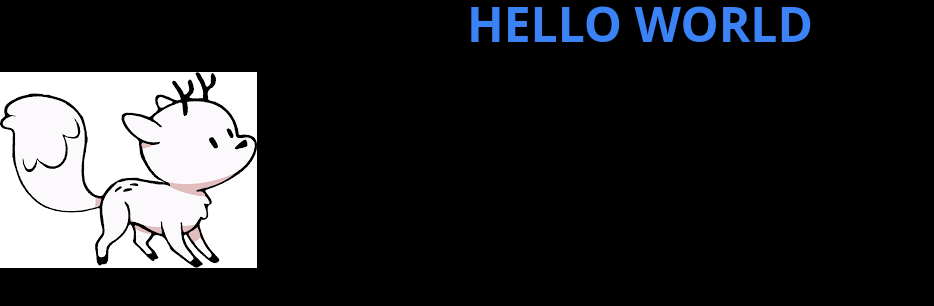
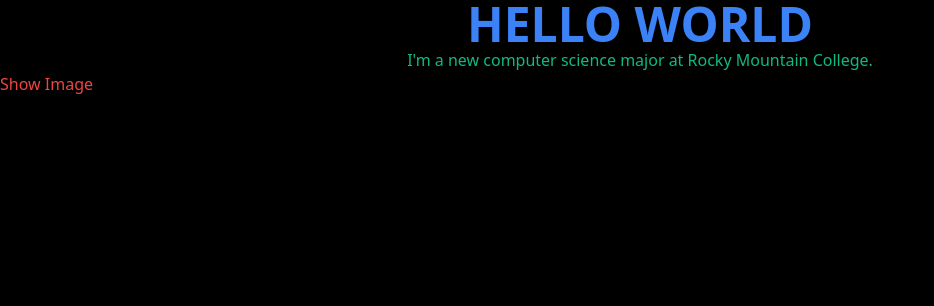
Before and after one commit to Isaac-Summers7/isaac-summers7.github.io, a plain HTML site: page index.html in a window 1280 px wide. Shown: the whole page, without its empty margins (0-934 px from the left). Drawn offline with nearby package versions, Linux system fonts and the light colour scheme.

Commit message:
Update index.html

```diff
--- a/index.html
+++ b/index.html
@@ -8,15 +8,19 @@
         <script src="https://unpkg.com/alpinejs" defer></script>
     </head>
 
-    <body class="bg-black" x-data="{ menuOpen: false }">
+    <body class="bg-black" x-data="{ imgShow: false }">
         <div>
             <p class="text-blue-500 text-5xl text-center font-bold">HELLO WORLD</p>
         </div>
 
-        <p>I'm a new computer science major at Rocky Mountain College.</p>
-
-        <img src="./Twig.png" alt="FAIL">
+        <p class="text-green-500 text-center">I'm a new computer science major at Rocky Mountain College.</p>
 
         <a>
+
+        <button x-on:click="imgShow = ! imgShow" class="text-red-500">Show Image</button>
+
+        <div x-show="imgShow">
+            <img src="./Twig.png" alt="FAIL">
+        </div>
     </body>
 </html>
```
